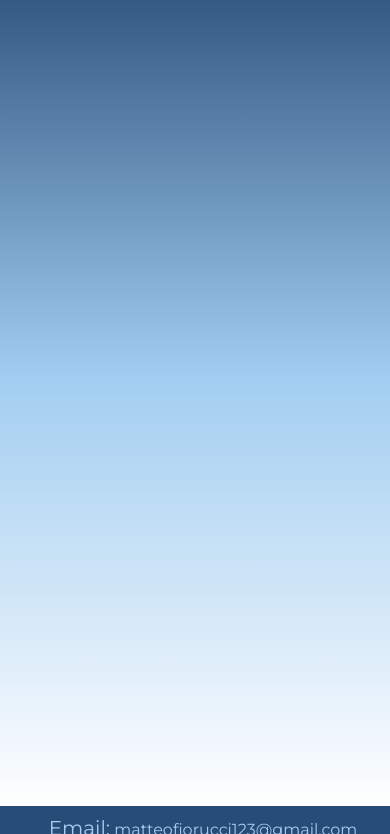
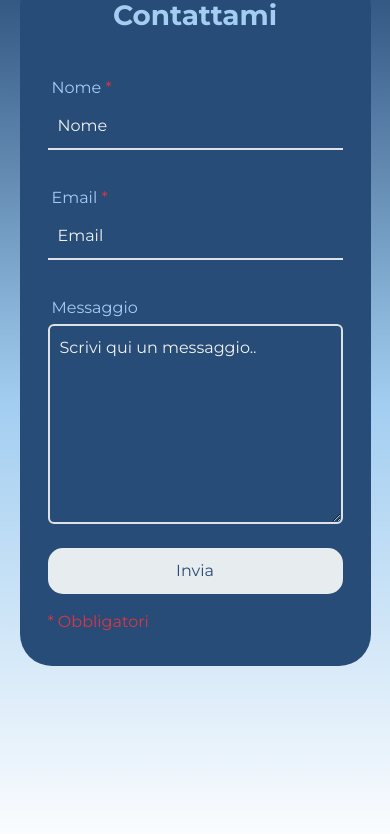
Before and after one commit to MatteoFiorucci/Portfolio, a plain HTML site: page contacts/index.html in a window 390 px wide. Shown: the part 139-973 px from the top of the page. Drawn offline with nearby package versions, Linux system fonts and the light colour scheme.

Commit message:
created contattami, optimized mobile

```diff
--- a/assets/sass/style.scss
+++ b/assets/sass/style.scss
@@ -30,7 +30,7 @@
 
       overflow: hidden;
       position: relative;
-      height: 855px !important;
+      height: 905px !important;
       display: flex;
       height: 100%;
       width: 100%;
@@ -50,7 +50,8 @@
     }
 
     footer {
-      position: relative;
+      position: absolute;
+      bottom: 0;
     }
   }
 
@@ -93,6 +94,26 @@
     }
   }
 
+  .button_3 {
+
+    color: #f1f1f1;
+    border: none;
+    padding: 10px;
+    opacity: 1;
+    transition: opacity 0.3s;
+    background-color: transparent;
+
+    &::placeholder {
+
+      color: #f1f1f1;
+    }
+
+    &:focus {
+      outline: none;
+    }
+  }
+
+
   .about {
     cursor: default;
     .title {
@@ -108,6 +129,7 @@
     }
   }
 
+
   @media (min-width: 1001px) and (max-width: 1300px) {
     main {
       .image-bg {
@@ -117,6 +139,7 @@
 
     footer {
       padding: 10px;
+      position: unset !important;
 
       .center {
         a {
@@ -243,9 +266,15 @@
           padding: 4rem;
         }
       }
+
+      .form-container {
+
+        width: 90% !important;
+      }
     }
 
     footer {
+      position: unset !important;
       padding: 10px;
       display: flex;
       flex-direction: column;
--- a/contacts/index.html
+++ b/contacts/index.html
@@ -144,8 +144,37 @@
       </div>
     </div>
   </nav>
-<main style="height: 3000px;">
-  <h1>Contacts</h1>
+<main>
+  <div class="middle w-100 mt-4">
+    <div class="form-container middle justify-content-center flex-column bg-darker p-3 rounded-5" style="width: 50%;">
+      <p class="h1 fw-bold p-2 text-primary">Contattami</p>
+      <form action="" method="post" class="needs-validation w-100">
+      <div class="container flex-column d-flex">
+        <div class="d-flex flex-column">
+          <label for="nome" class="p-1 mt-4 text-primary">Nome <span class="text-danger">*</span></label>
+          <input type="name" class="button_3 mb-2 border-bottom border-2" id="nome" placeholder="Nome" required/>
+        </div>
+        <div class="d-flex flex-column mb-4">
+          <label for="email" class="p-1 mt-4 text-primary">Email <span class="text-danger">*</span></label>
+          <input type="email" id="email" placeholder="Email" class="button_3 mb-2 border-bottom border-2 " required/>
+        </div>
+        <div class="d-flex flex-column">
+          <label for="subject" class="p-1 text-primary"> Messaggio</label>
+          <textarea
+            name="subject"
+            placeholder="Scrivi qui un messaggio.."
+            class="button_3 border border-2 rounded-2"
+            style="height: 200px;"
+
+          ></textarea>
+        </div>
+        <button class="button_2 text-decoration-none text-darker w-100 middle bg-lighter mt-4">Invia</button>
+        <p class="text-danger mt-3">* Obbligatori</p>
+      </div>
+
+      </form>
+    </div>
+  </div>
 </main>
 
 <footer
```
Also changed, not shown: assets/css/style.css, 1 other file.
